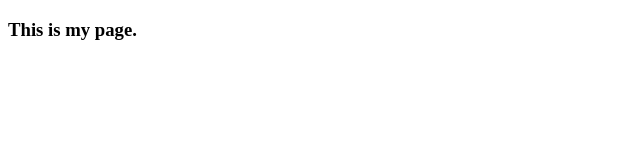
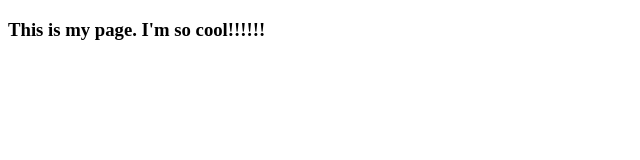
Before and after one commit to Fayeemf/CoolWebsite, a plain HTML site: page TomIsCool/index.html in a window 1280 px wide. Shown: the whole page, without its empty margins (0-640 px from the left). Drawn offline with Linux system fonts and the light colour scheme.

Commit message:
my commit

```diff
--- a/TomIsCool/index.html
+++ b/TomIsCool/index.html
@@ -5,7 +5,7 @@
 </head>
 <body>
   <h3>
-    This is my page.
+    This is my page. I'm so cool!!!!!!
   </h3>
 </body>
 </html>
```
